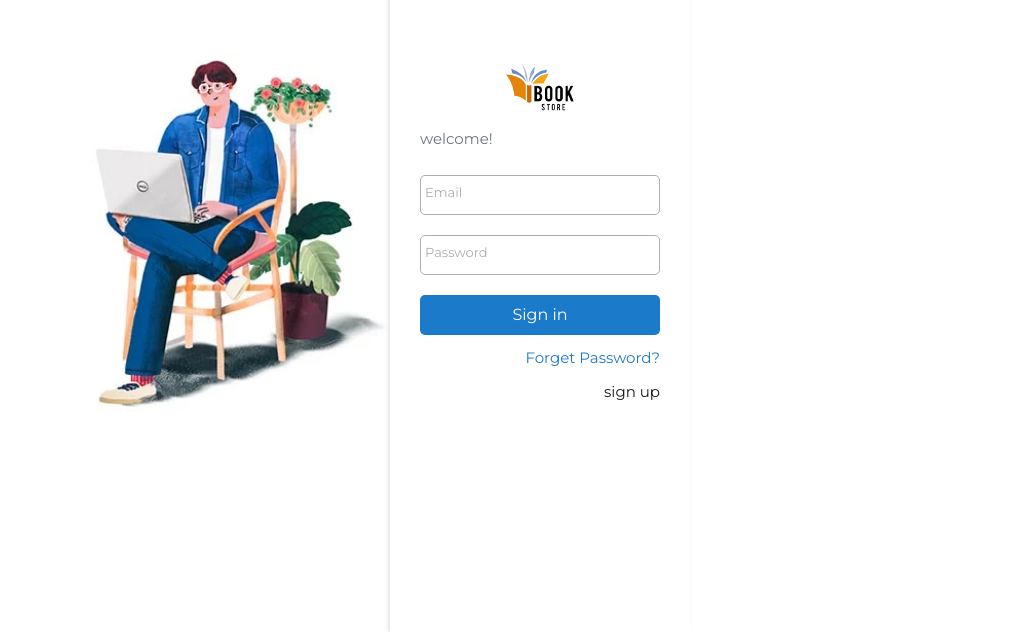
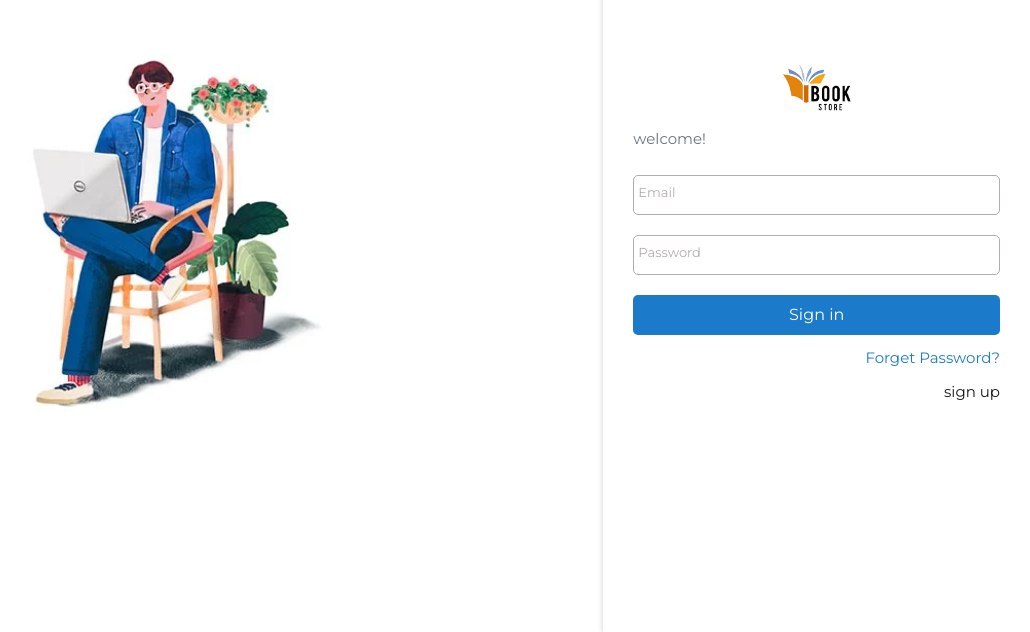
Before and after one commit to razieh-izanloo/nextJs-storeBook, a Next.js app: page /en/signin in a window 1280 px wide. Shown: the part 168-800 px from the top of the page, without its empty margins (250-1280 px from the left). Built offline with nearby package versions, Linux system fonts and the light colour scheme; no server answers.

Commit message:
style: change grid in auth layout

```diff
--- a/src/app/[lang]/(auth)/layout.tsx
+++ b/src/app/[lang]/(auth)/layout.tsx
@@ -1,11 +1,12 @@
-import { LayoutProps } from "@/src/types/layout";
+import { LayoutProps } from "@/types/layout";
 import Image from "next/image";
 import Link from "next/link";
 
 export default async function AuthLayout({ children }: LayoutProps) {
   return (
-    <div className="grid md:grid-cols-2">
-      <div className="hidden md:flex justify-center items-center">
+    <div className="container">
+      <div className="w-full grid md:grid-cols-4 lg:grid-cols-3">
+        <div className="hidden md:flex justify-center items-center md:col-span-2 lg:col-span-2">
           <Image
             src="/images/signin-image.jpg"
             alt="store book login"
@@ -13,7 +14,7 @@ export default async function AuthLayout({ children }: LayoutProps) {
             height="300"
           />
         </div>
-      <div className="section-auth px-4">
+        <div className="section-auth px-4 md:col-span-2 lg:col-span-1">
           <div className="flex justify-center ">
             <Image
               src="/images/logo.png"
@@ -37,5 +38,6 @@ export default async function AuthLayout({ children }: LayoutProps) {
           </div>
         </div>
       </div>
+    </div>
   );
 }
```
Lines whose indentation alone changed are shown as unchanged.
